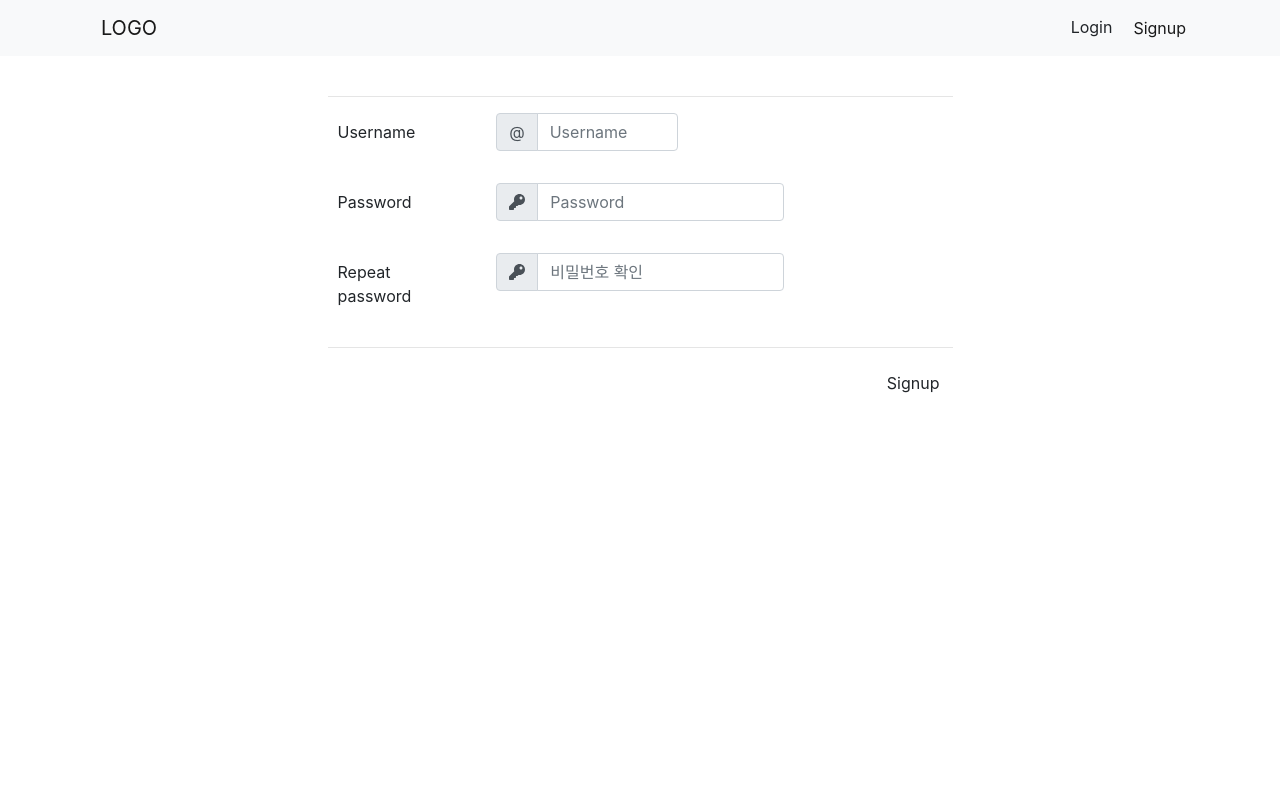
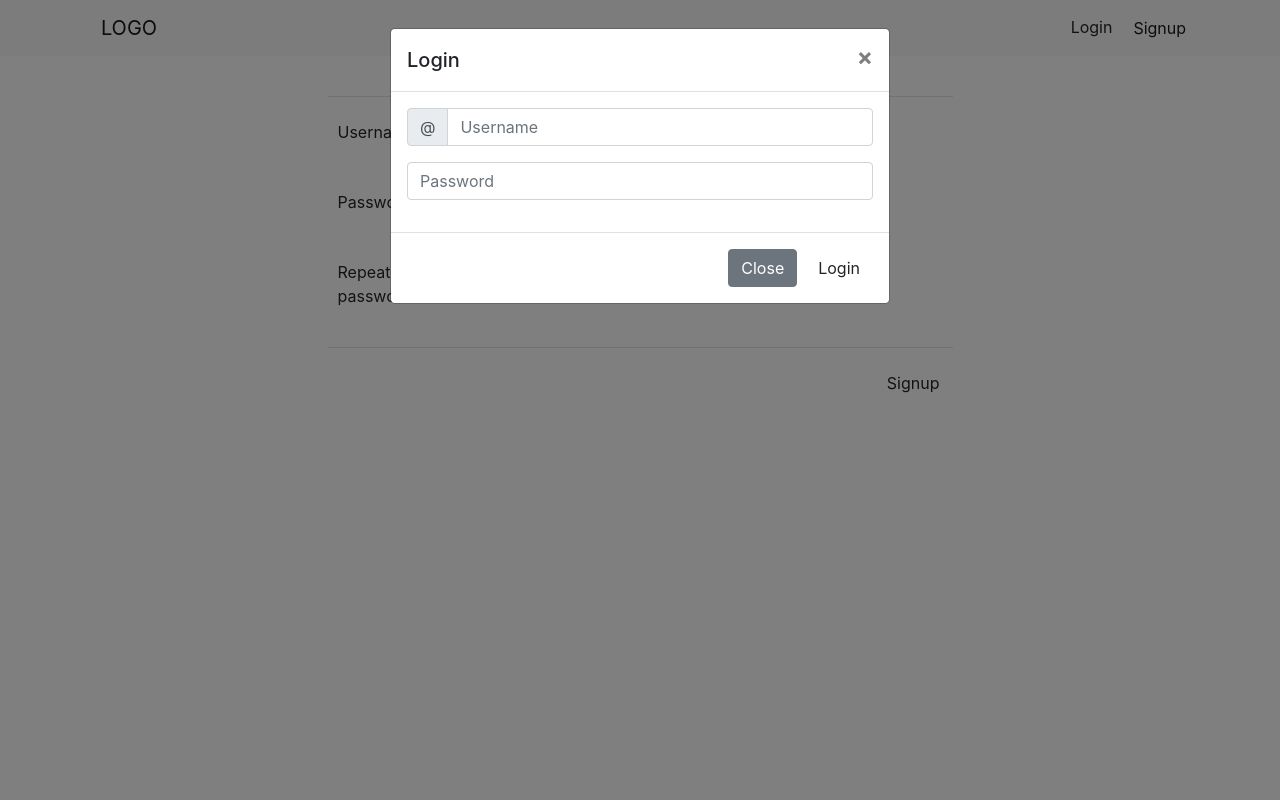
Before and after one commit to skyil7/Moment, a Django app: template main/templates/signup.html in a window 1280 px wide, after a click on "Login". Run offline with Django 3.2, Linux system fonts and the light colour scheme; the template is opened without the code that fills it, so the values that code supplies are empty; some libraries are stand-ins or nearby versions.

Commit message:
디자인 조금 개선

```diff
--- a/main/static/css/default.css
+++ b/main/static/css/default.css
@@ -5,5 +5,4 @@ h1 {
 .logo {
     position: absolute;
     transform: translateX(-50%);
-    left: 50%;
 }
--- a/main/templates/nav.html
+++ b/main/templates/nav.html
@@ -6,7 +6,7 @@
         </button>
         </div>
         <div class="col-5">
-            <a class="" href="/">LOGO</a>
+            <a class="logo" href="/">LOGO</a>
         </div>
         <ul class="navbar-nav float-right">
                 {% if user.is_authenticated %}
--- a/main/templates/signup.html
+++ b/main/templates/signup.html
@@ -19,7 +19,38 @@
                          <a href="{% url 'logout' %}" class="nav-link active">Logout</a></li>
                      {% else %}
                      <li class="nav-item"><button type="button" class="btn btn-none" data-toggle="modal" data-target="#exampleModal" data-whatever="@mdo">Login</button></li>
-
+                     <div class="modal fade" id="exampleModal" tabindex="-1" role="dialog" aria-labelledby="exampleModalLabel" aria-hidden="true">
+                            <div class="modal-dialog" role="document">
+                              <div class="modal-content">
+                                 <form method="POST" action="{% url 'loginProc' %}">
+                                    {% csrf_token %}
+                                    <div class="modal-header">
+                                    <h5 class="modal-title" id="exampleModalLabel">Login</h5>
+                                    <button type="button" class="close" data-dismiss="modal" aria-label="Close">
+                                        <span aria-hidden="true">&times;</span>
+                                    </button>
+                                    </div>
+                                    <div class="modal-body">
+                                        <div class="form-group">
+                                            <div class="input-group mb-3">
+                                                <div class="input-group-prepend">
+                                                    <span class="input-group-text" id="basic-addon1">@</span>
+                                                </div>
+                                                <input type="text" class="form-control" placeholder="Username" aria-label="Username" aria-describedby="basic-addon1" name="username">
+                                            </div>
+                                        </div>
+                                        <div class="form-group">
+                                            <input type="password" class="form-control" id="exampleInputPassword1" placeholder="Password" name="password">
+                                        </div>
+                                    </div>
+                                    <div class="modal-footer">
+                                        <button type="button" class="btn btn-secondary" data-dismiss="modal">Close</button>
+                                        <input type="submit" value="Login" class="btn float-right login_btn">
+                                    </div>
+                                </form>
+                              </div>
+                            </div>
+                          </div>
                      <li class="nav-item"><a href="{% url 'signup' %}" class="nav-link active">Signup</a></li>
                      {% endif %}
                 </ul>
```
Also changed, not shown: main/templates/mainpage.html (+44 -10 lines), board/migrations/0004_auto_20190810_0115.py (added).
